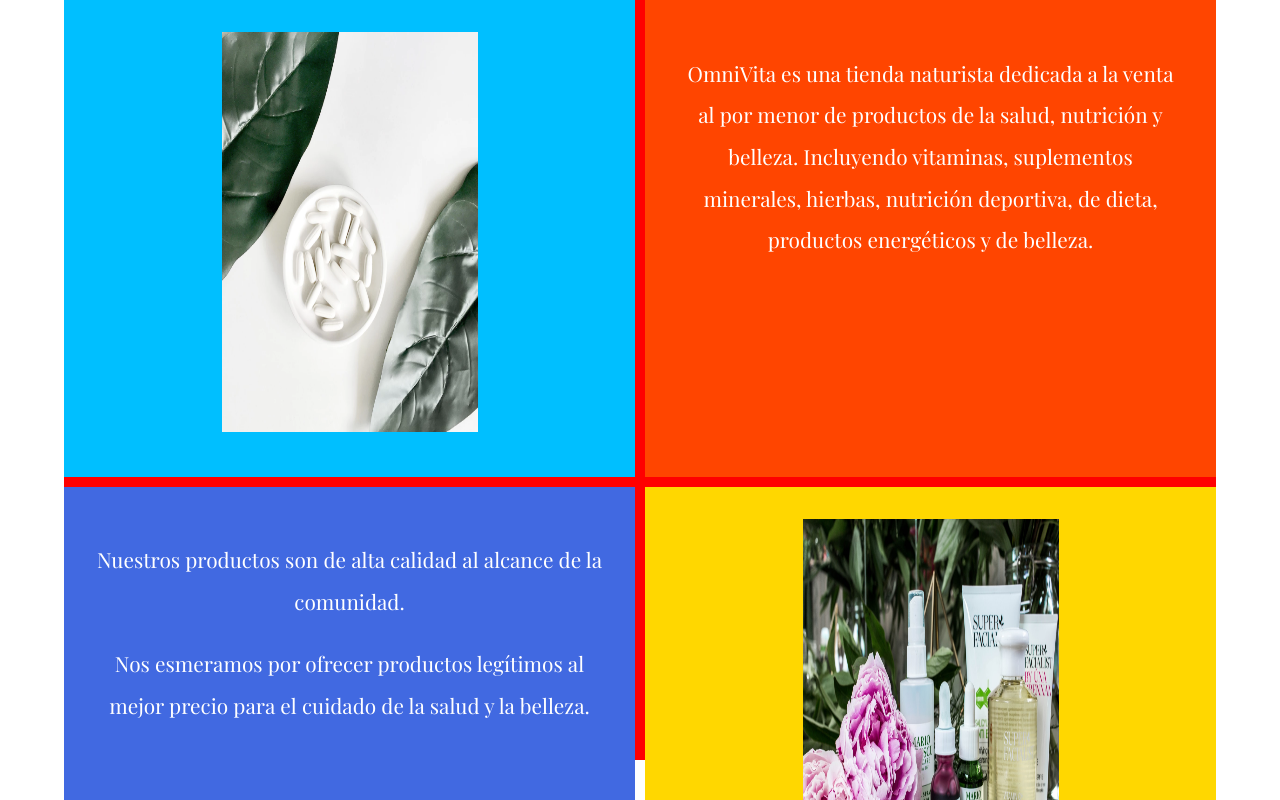
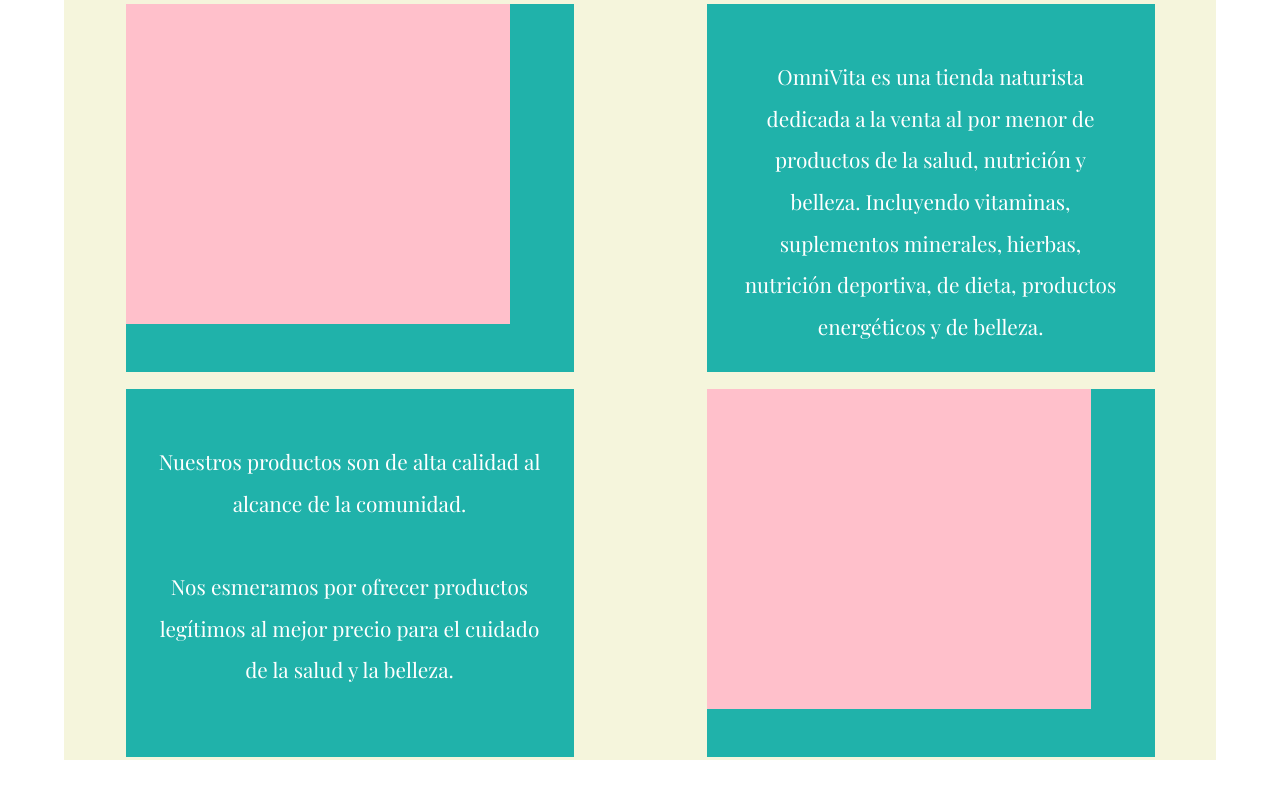
Before and after one commit to makeespresso/omnivita, a React (Create React App) app in the folder omnivitatiendanaturista/: page / in a window 1280 px wide. Shown: the top 800 px of the page. Built offline with nearby package versions, Linux system fonts and the light colour scheme.

Commit message:
Content Component updates. Grids

```diff
--- a/omnivitatiendanaturista/src/App.css
+++ b/omnivitatiendanaturista/src/App.css
@@ -127,22 +127,22 @@
 } */
 
 .content{
-  /* width: 90vw;
-  height: 100vh;
-  display: inline-flex;
-  justify-content: space-around;
-  align-items: center; */
-  /* margin: 2rem; */
-  background-color: red;
+  background-color: beige;
   width: 90vw;
   height: 95vh;
   display: grid;
   grid-template-columns: 1fr 1fr;
   grid-template-rows: 1fr 1fr;
   grid-gap: 10px 10px;
+  align-content: center;
 }
-
-.cell {
+.cell{
+  background-color: lightseagreen;
+  margin: auto;
+  height: 46vh;
+  width: 35vw;
+}
+.cell p {
   color: white;
   line-height: 2;
   font-size: 1.3rem;
@@ -150,17 +150,24 @@
   padding: 2rem;
 }
 
+.content-image{
+  height: 40vh;
+  width: 30vw;
+  background: pink;
+  object-fit: fill;
+}
+
 .cell-1 {
-  background: deepskyblue;
+
 }
 .cell-2 {
-  background: orangered;
+
 }
 .cell-3 {
-  background: royalblue;
+
 }
 .cell-4 {
-  background: gold;
+
 }
 
 
@@ -187,6 +194,10 @@
 
 .fourth-width p {
   text-align: center;
+}
+
+.content-image{
+  object-fit: fill;
 }
 
 /* CONTACT - CONTACT - CONTACT - CONTACT - CONTACT - CONTACT */
--- a/omnivitatiendanaturista/src/components/Content.jsx
+++ b/omnivitatiendanaturista/src/components/Content.jsx
@@ -16,7 +16,9 @@
         <p>Nos esmeramos por ofrecer productos legítimos al mejor precio para el cuidado de la salud y la belleza.</p>
       </div> */}
       <div class="cell cell-1">
-        <img className="products-image" src={leavesPills} alt="Products" />
+        <div className="content-image">
+          {/* <img className="content-image" src={leavesPills} alt="Products" /> */}
+        </div>
       </div>
 
       <div class="cell cell-2">
@@ -24,15 +26,17 @@
       </div>
 
       <div class="cell cell-3">
-        <p>Nuestros  productos son de alta calidad al alcance de la comunidad.</p>
-        <p>Nos esmeramos por ofrecer productos legítimos al mejor precio para el cuidado de la salud y la belleza.</p>
+        <p>Nuestros  productos son de alta calidad al alcance de la comunidad.<br /><br />
+          Nos esmeramos por ofrecer productos legítimos al mejor precio para el cuidado de la salud y la belleza.</p>
       </div>
 
       <div class="cell cell-4">
-        <img className="products-image" src={productsImage} alt="Products" />
+        <div className="content-image">
 
+          {/* <img className="content-image" src={productsImage} alt="Products" /> */}
+        </div>
       </div>
 
-    </div>
+    </div >
   )
 }
```
